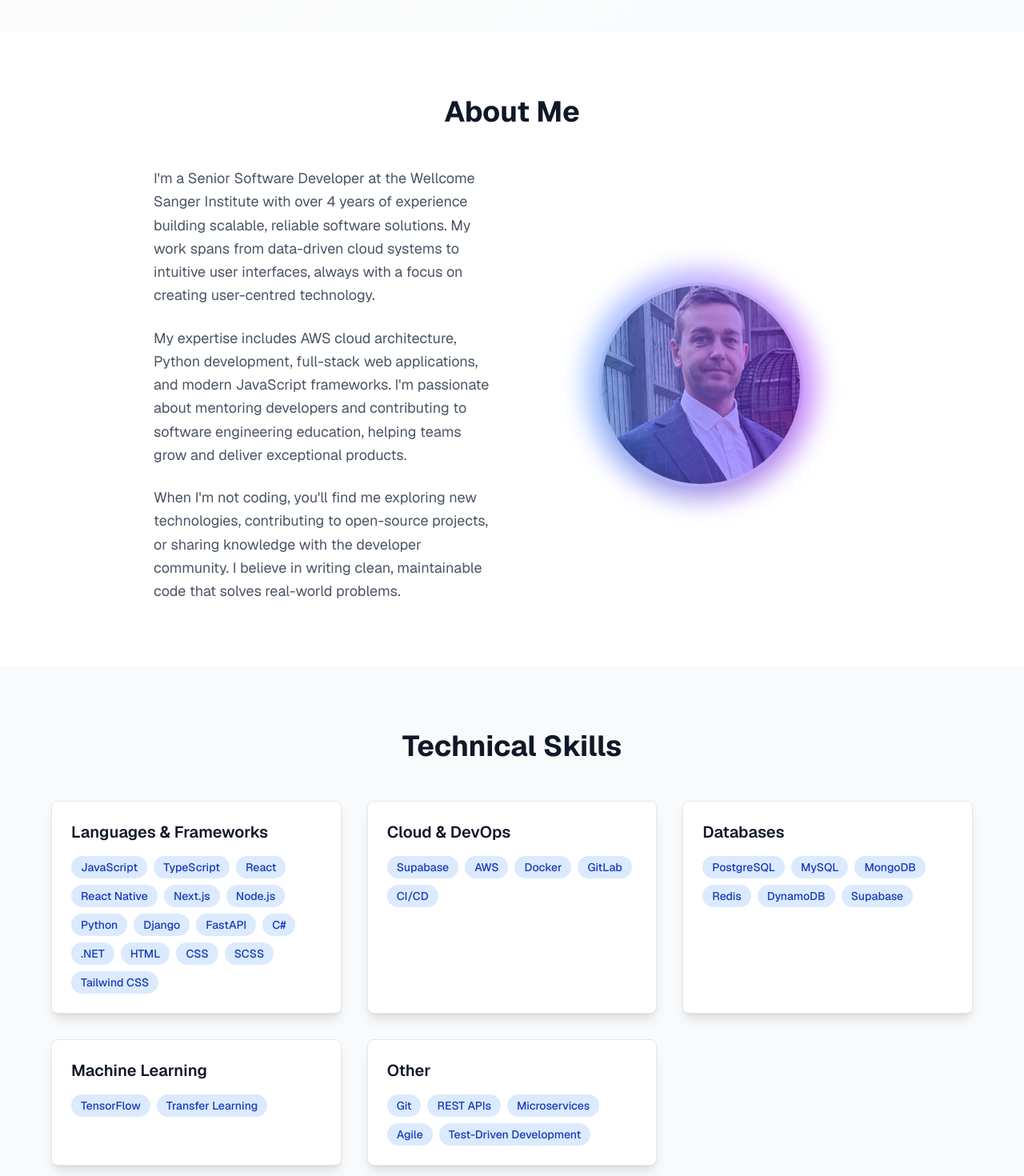
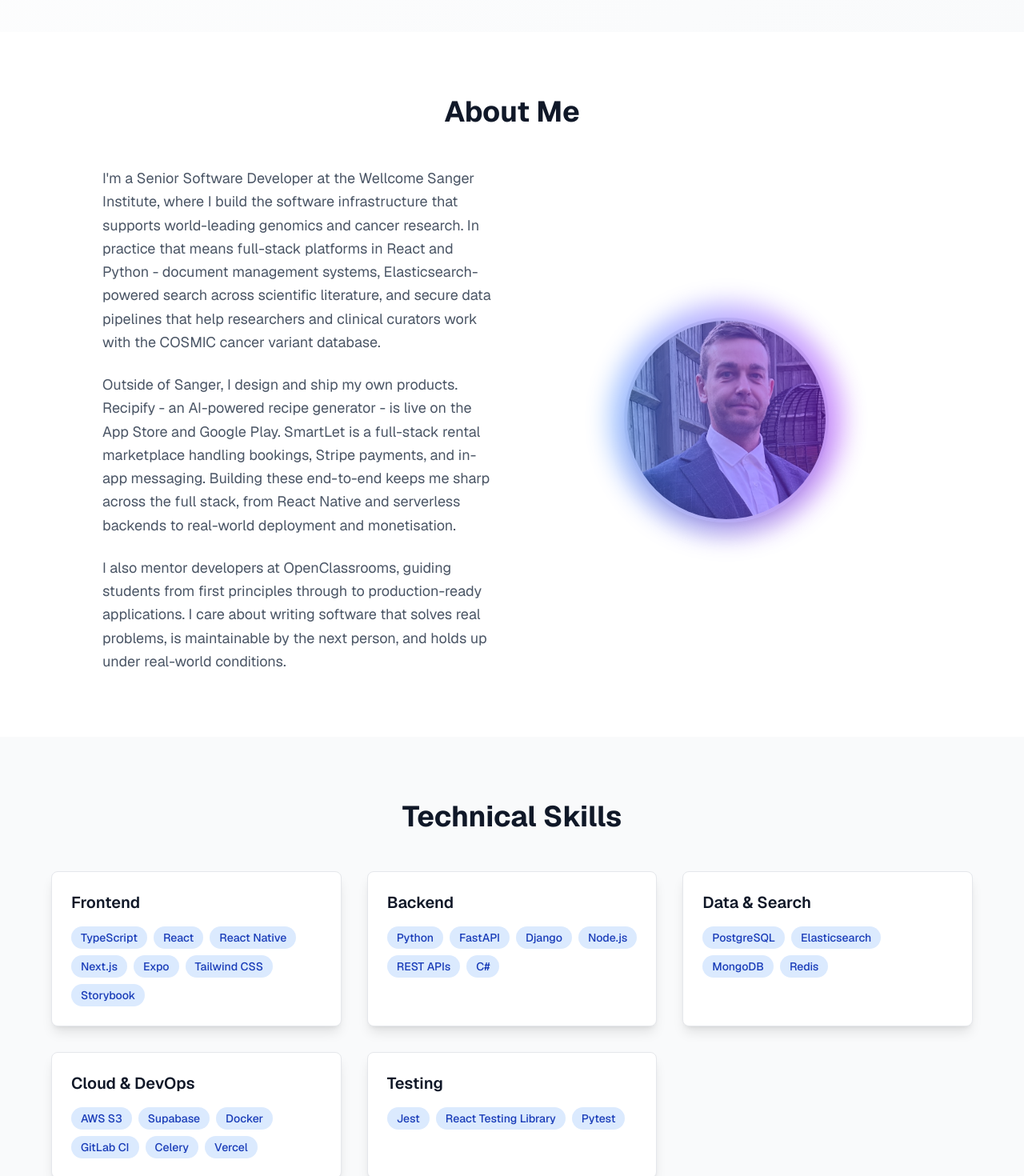
Before and after one commit to balazshetenyi/portfolio-next, a Next.js app: page / in a window 1280 px wide. Shown: the part 760-2230 px from the top of the page at 80% size. Built offline with nearby package versions, Linux system fonts and the light colour scheme.

Commit message:
refactor: update AboutSection content and restructure skill categories

```diff
--- a/src/components/about-section.tsx
+++ b/src/components/about-section.tsx
@@ -4,7 +4,6 @@ import { motion } from "framer-motion";
 import Image from "next/image";
 
 export function AboutSection() {
-  const lengthOfExperience = new Date().getFullYear() - 2021;
   return (
     <section id="about" className="py-20 bg-white dark:bg-gray-900">
       <div className="container mx-auto px-4 sm:px-6 lg:px-8">
@@ -13,7 +12,7 @@ export function AboutSection() {
           whileInView={{ opacity: 1, y: 0 }}
           transition={{ duration: 0.8 }}
           viewport={{ once: true }}
-          className="max-w-4xl mx-auto"
+          className="max-w-5xl mx-auto"
         >
           <h2 className="text-3xl md:text-4xl font-bold text-gray-900 dark:text-white mb-12 text-center">
             About Me
@@ -22,26 +21,32 @@ export function AboutSection() {
           <div className="grid md:grid-cols-2 gap-12 items-center">
             <div className="space-y-6">
               <p className="text-lg text-gray-600 dark:text-gray-300 leading-relaxed">
-                I'm a Senior Software Developer at the Wellcome Sanger Institute
-                with over {lengthOfExperience} years of experience building
-                scalable, reliable software solutions. My work spans from
-                data-driven cloud systems to intuitive user interfaces, always
-                with a focus on creating user-centred technology.
+                I&apos;m a Senior Software Developer at the Wellcome Sanger
+                Institute, where I build the software infrastructure that
+                supports world-leading genomics and cancer research. In practice
+                that means full-stack platforms in React and Python - document
+                management systems, Elasticsearch-powered search across
+                scientific literature, and secure data pipelines that help
+                researchers and clinical curators work with the COSMIC cancer
+                variant database.
               </p>
 
               <p className="text-lg text-gray-600 dark:text-gray-300 leading-relaxed">
-                My expertise includes AWS cloud architecture, Python
-                development, full-stack web applications, and modern JavaScript
-                frameworks. I'm passionate about mentoring developers and
-                contributing to software engineering education, helping teams
-                grow and deliver exceptional products.
+                Outside of Sanger, I design and ship my own products. Recipify -
+                an AI-powered recipe generator - is live on the App Store and
+                Google Play. SmartLet is a full-stack rental marketplace
+                handling bookings, Stripe payments, and in-app messaging.
+                Building these end-to-end keeps me sharp across the full stack,
+                from React Native and serverless backends to real-world
+                deployment and monetisation.
               </p>
 
               <p className="text-lg text-gray-600 dark:text-gray-300 leading-relaxed">
-                When I'm not coding, you'll find me exploring new technologies,
-                contributing to open-source projects, or sharing knowledge with
-                the developer community. I believe in writing clean,
-                maintainable code that solves real-world problems.
+                I also mentor developers at OpenClassrooms, guiding students
+                from first principles through to production-ready applications.
+                I care about writing software that solves real problems, is
+                maintainable by the next person, and holds up under real-world
+                conditions.
               </p>
             </div>
 
--- a/src/constants/skills.ts
+++ b/src/constants/skills.ts
@@ -1,44 +1,30 @@
 export const skillCategories = [
   {
-    title: "Languages & Frameworks",
+    title: "Frontend",
     skills: [
-      "JavaScript",
       "TypeScript",
       "React",
       "React Native",
       "Next.js",
-      "Node.js",
-      "Python",
-      "Django",
-      "FastAPI",
-      "C#",
-      ".NET",
-      "HTML",
-      "CSS",
-      "SCSS",
+      "Expo",
       "Tailwind CSS",
+      "Storybook",
     ],
   },
   {
-    title: "Cloud & DevOps",
-    skills: ["Supabase", "AWS", "Docker", "GitLab", "CI/CD"],
+    title: "Backend",
+    skills: ["Python", "FastAPI", "Django", "Node.js", "REST APIs", "C#"],
   },
   {
-    title: "Databases",
-    skills: ["PostgreSQL", "MySQL", "MongoDB", "Redis", "DynamoDB", "Supabase"],
+    title: "Data & Search",
+    skills: ["PostgreSQL", "Elasticsearch", "MongoDB", "Redis"],
   },
   {
-    title: "Machine Learning",
-    skills: ["TensorFlow", "Transfer Learning"],
+    title: "Cloud & DevOps",
+    skills: ["AWS S3", "Supabase", "Docker", "GitLab CI", "Celery", "Vercel"],
   },
   {
-    title: "Other",
-    skills: [
-      "Git",
-      "REST APIs",
-      "Microservices",
-      "Agile",
-      "Test-Driven Development",
-    ],
+    title: "Testing",
+    skills: ["Jest", "React Testing Library", "Pytest"],
   },
 ];
```
